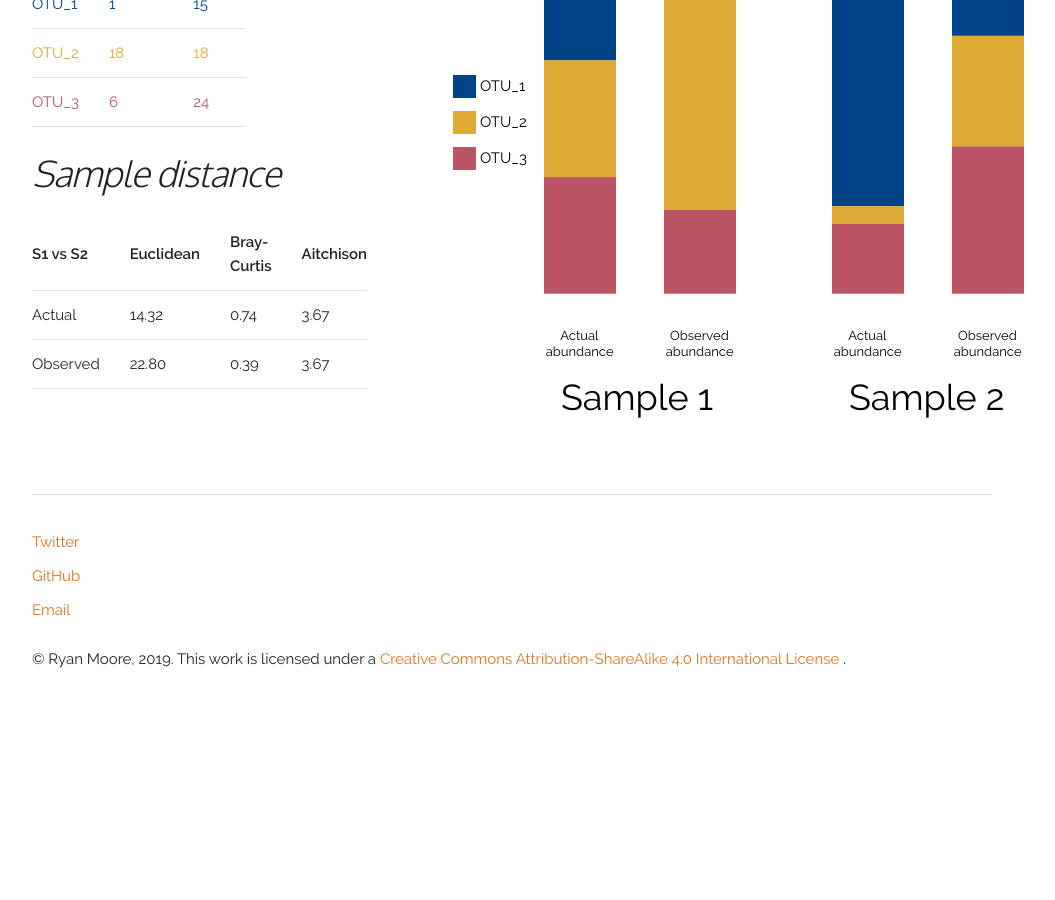
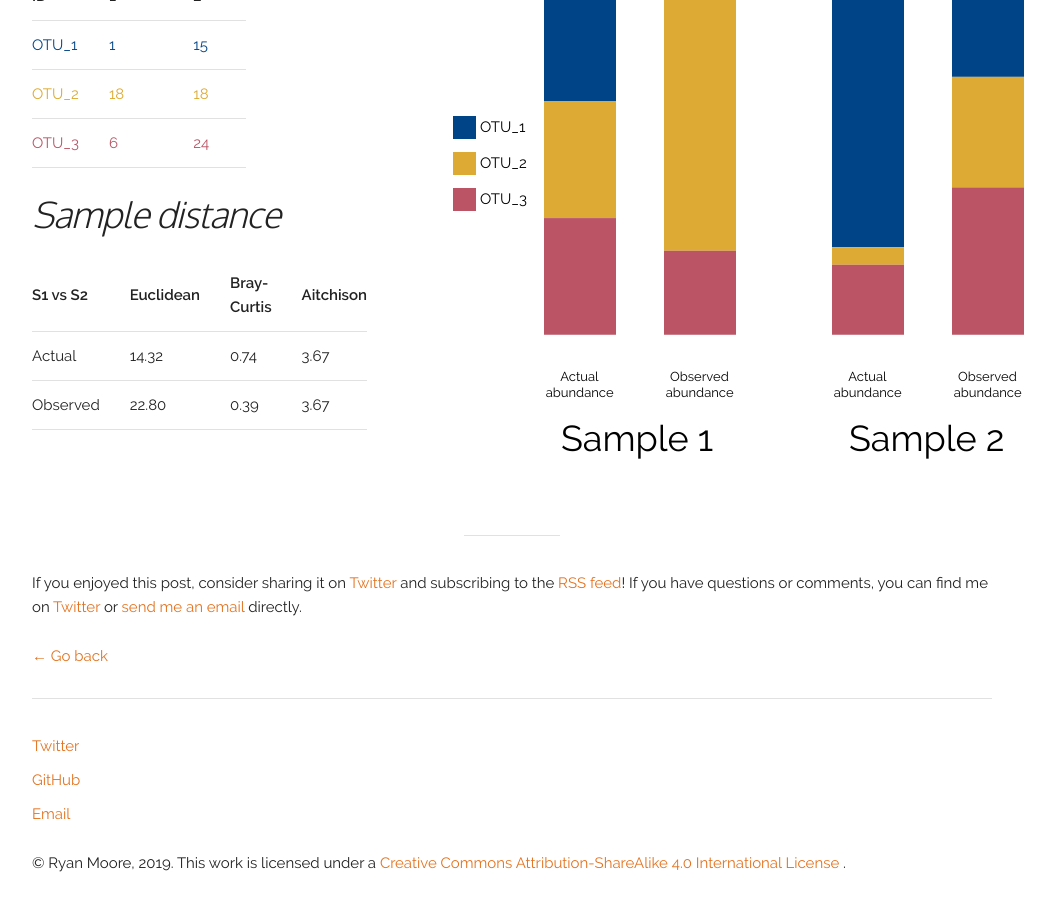
Before and after one commit to mooreryan/TenderIsTheByte, a Jekyll site: the page built from collections/_apps/mgs_bias.html, in a window 1280 px wide and 900 px high, scrolled down 1919 px. Shown: the whole window, without its empty margins (128-1183 px from the left). Built offline with Jekyll 4.4.1, drawn with Linux system fonts in a browser that asks for light colours; before the commit the page ends 2615 px from its top, so only the background shows below that.

Commit message:
Add call to action

```diff
--- a/collections/_apps/mgs_bias.html
+++ b/collections/_apps/mgs_bias.html
@@ -93,7 +93,19 @@
                 compositional data</a>).</i></p>
 
 
+    <div>
+        <hr width="10%">
+    </div>
+
     <div id="mgs-bias-app"></div>
+
+    <div>
+        <hr width="10%">
+
+        {% include call_to_action.html %}
+
+        <a href="/">← Go back</a>
+    </div>
 
     <script src="/assets/js/mgs_bias_app.js"></script>
     <link rel="stylesheet" href="{{ "/assets/css/mgs_bias_app.css" | relative_url }}">
```
